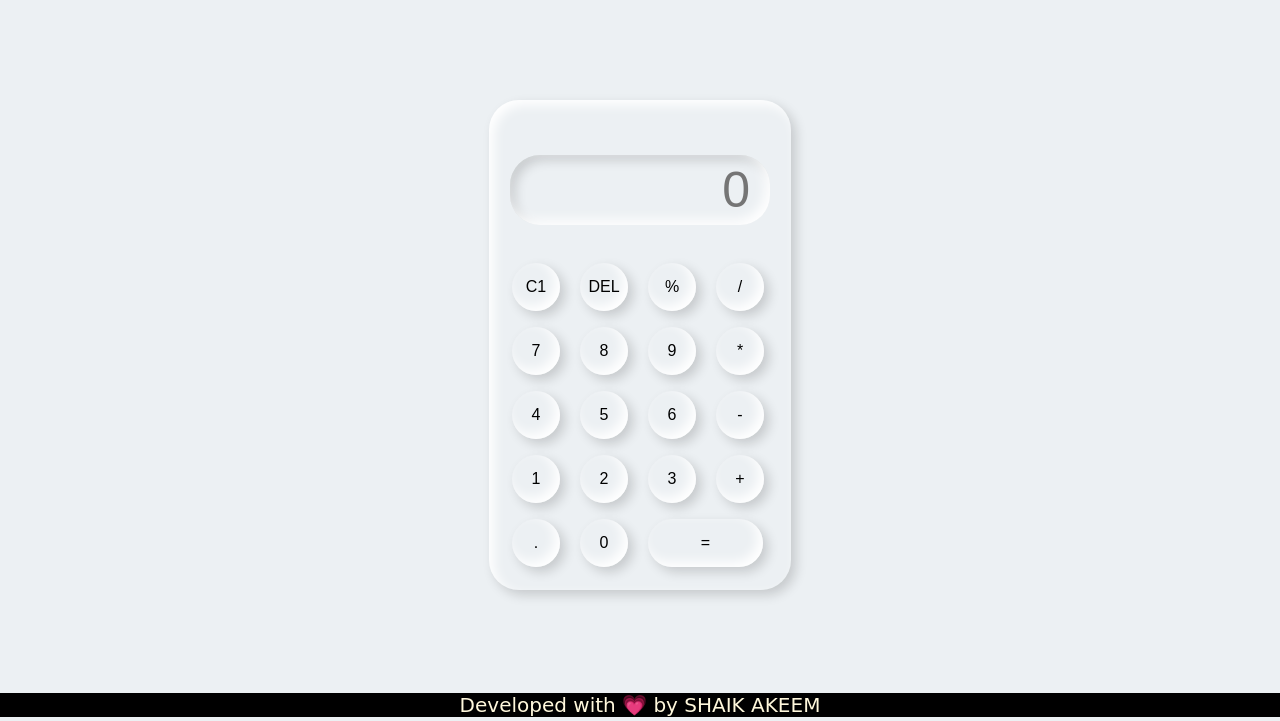
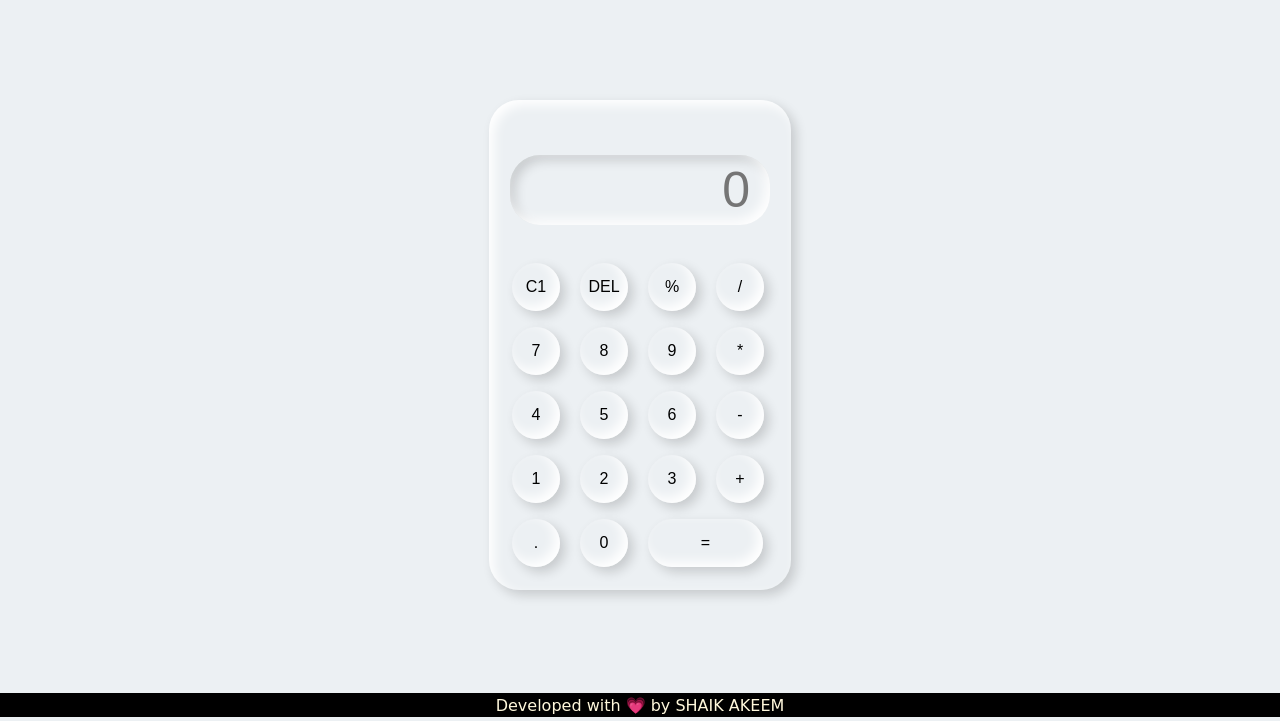
Before and after one commit to Akeem09/Calculator, a plain HTML site: page index.html in a window 1280 px wide. Shown: the part 79-800 px from the top of the page. Drawn offline with nearby package versions, Linux system fonts and the light colour scheme; a web font is replaced by a local one.

Commit message:
Update style.css

```diff
--- a/style.css
+++ b/style.css
@@ -67,7 +67,7 @@ button{
     color: black;
     justify-content: center;
     align-items: center;
-    font-size: 20px;
+    font-size: 2vh;
     font-family: 'Rubik Iso';
     background-color: rgb(0, 0, 0);
 }
```
